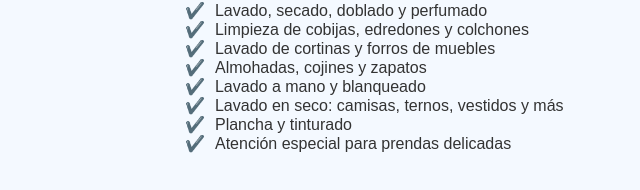
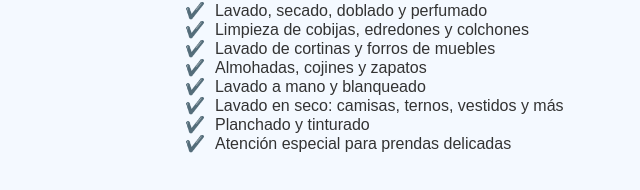
Before and after one commit to lavanderialamilagrosa/lavanderialamilagrosa.github.io, a plain HTML site: page index.html in a window 1280 px wide. Shown: the part 456-646 px from the top of the page, 5-645 px from the left. Drawn offline with Linux system fonts and the light colour scheme.

Commit message:
index.html

```diff
--- a/index.html
+++ b/index.html
@@ -120,7 +120,7 @@
         <li>Almohadas, cojines y zapatos</li>
         <li>Lavado a mano y blanqueado</li>
         <li>Lavado en seco: camisas, ternos, vestidos y más</li>
-        <li>Plancha y tinturado</li>
+        <li>Planchado y tinturado</li>
         <li>Atención especial para prendas delicadas</li>
       </ul>
     </section>
```
